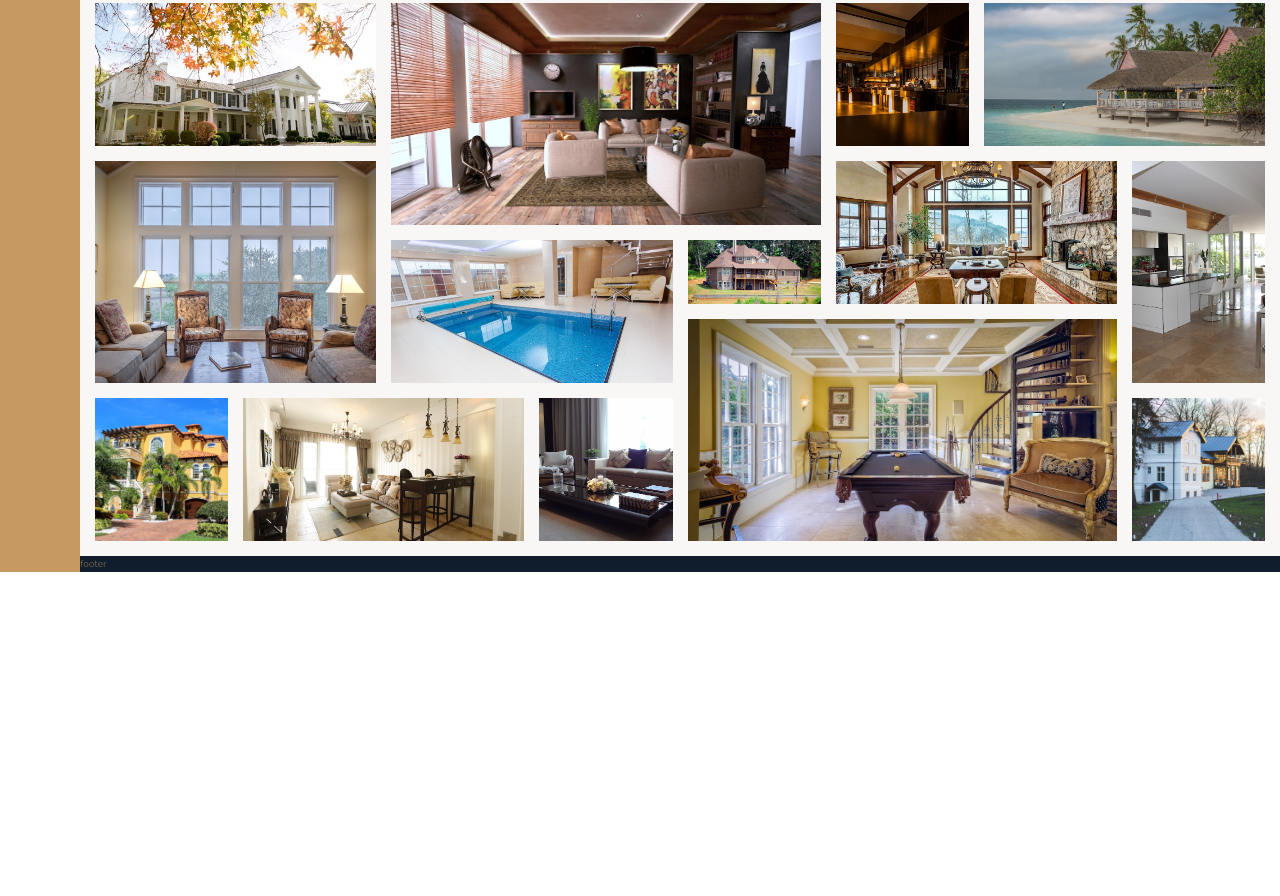
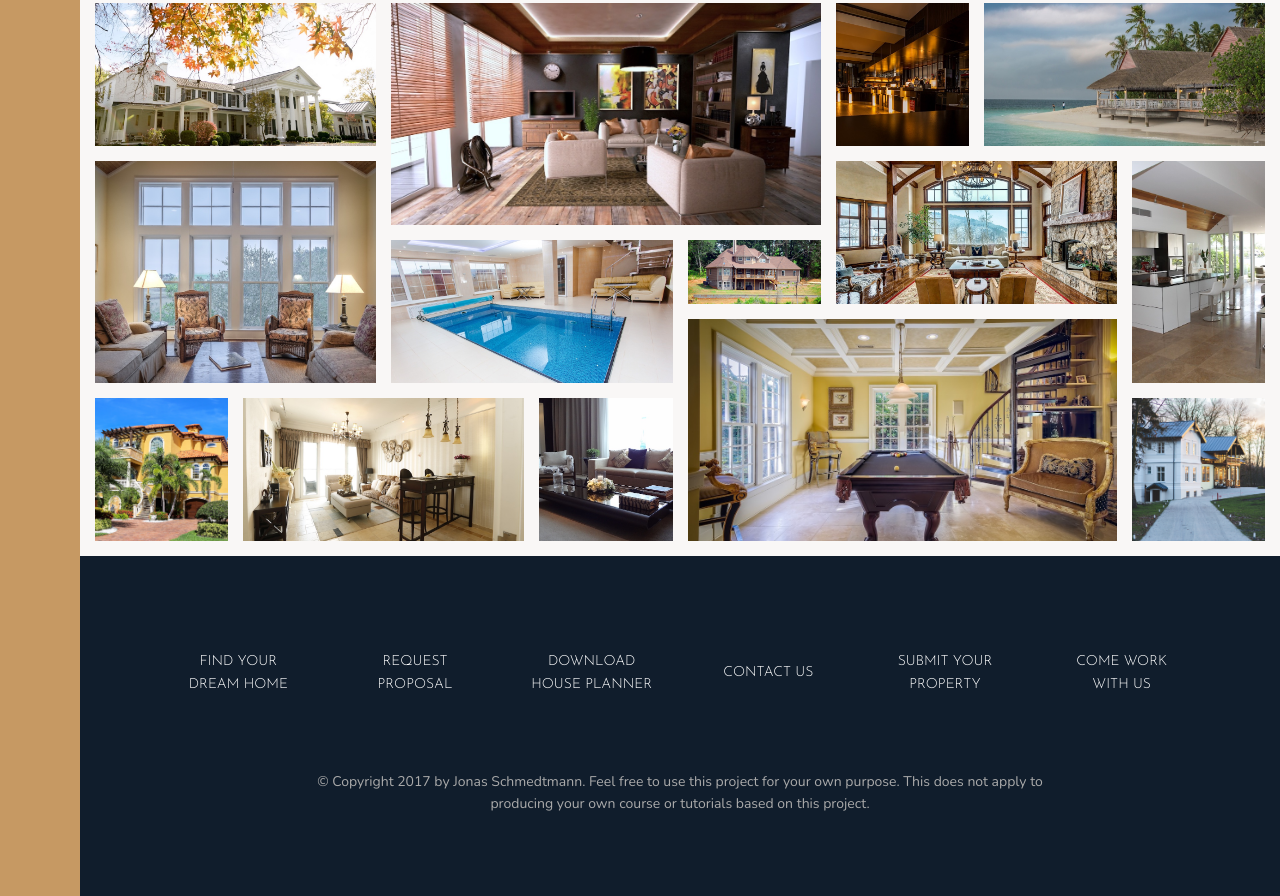
Before and after one commit to lawell-wilhelm/nexter, a website: page index.html in a window 1280 px wide. Shown: the part 3084-3980 px from the top of the page. Before the commit the page ends 3656 px from the top, so only its background shows below. Drawn offline with nearby package versions, Linux system fonts and the light colour scheme.

Commit message:
Add footer layout

```diff
--- a/index.html
+++ b/index.html
@@ -388,6 +388,33 @@
       </div>
     </section>
 
-    <footer class="footer">footer</footer>
+    <footer class="footer">
+      <ul class="nav">
+        <li class="nav__item">
+          <a href="#" class="nav__link">Find your dream home</a>
+        </li>
+        <li class="nav__item">
+          <a href="#" class="nav__link">Request proposal</a>
+        </li>
+        <li class="nav__item">
+          <a href="#" class="nav__link">Download house planner</a>
+        </li>
+        <li class="nav__item">
+          <a href="#" class="nav__link">Contact us</a>
+        </li>
+        <li class="nav__item">
+          <a href="#" class="nav__link">Submit your property</a>
+        </li>
+        <li class="nav__item">
+          <a href="#" class="nav__link">Come work with us</a>
+        </li>
+      </ul>
+
+      <p class="copyright">
+        &copy Copyright 2017 by Jonas Schmedtmann. Feel free to use this project
+        for your own purpose. This does not apply to producing your own course
+        or tutorials based on this project.
+      </p>
+    </footer>
   </body>
 </html>
--- a/sass/_footer.scss
+++ b/sass/_footer.scss
@@ -1,5 +1,45 @@
 .footer {
   background-color: $color-secondary;
+  padding: 8rem;
 
   grid-column: full-start/full-end;
 }
+
+.nav {
+  list-style: none;
+
+  display: grid;
+
+  gap: 2rem;
+  grid-template-columns: repeat(auto-fit, minmax(15rem, 1fr));
+  align-items: center;
+
+  &__link:link,
+  &__link:visited {
+    font-family: $font-display;
+    font-size: 1.4rem;
+    text-decoration: none;
+    text-transform: uppercase;
+    text-align: center;
+    color: #fff;
+
+    display: block;
+    padding: 1.5rem;
+
+    transition: all 0.2s;
+  }
+
+  &__link:hover,
+  &__link:active {
+    background-color: rgba(#fff, 0.05);
+  }
+}
+
+.copyright {
+  font-size: 1.4rem;
+  text-align: center;
+  color: $color-grey-light-2;
+
+  width: 70%;
+  margin: 6rem auto 0;
+}
```
Also changed, not shown: css/style.css, 1 other file.
